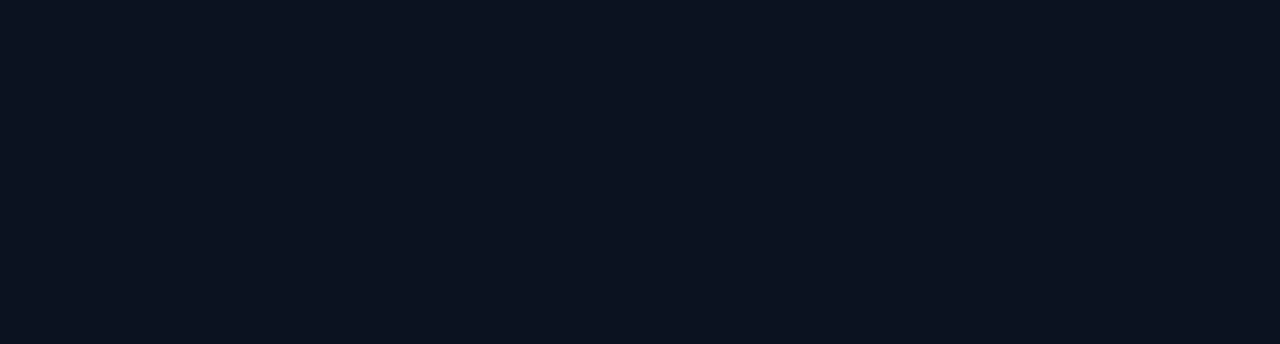
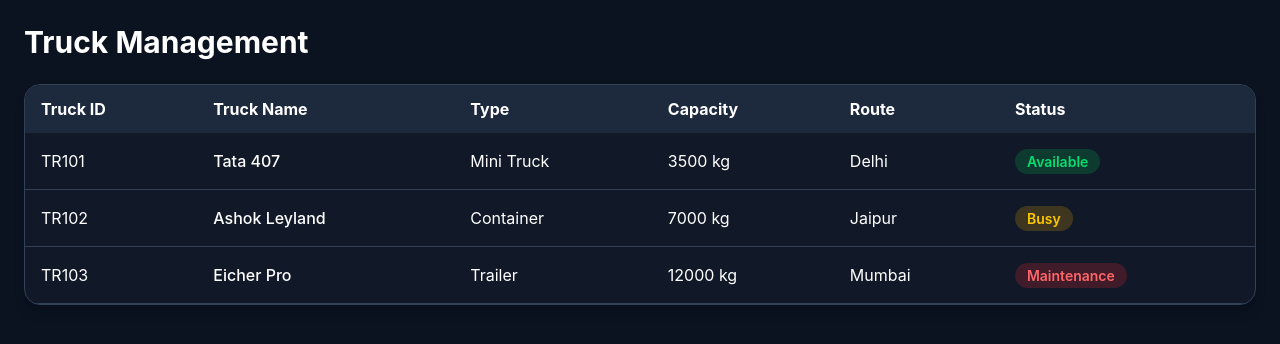
Before and after one commit to bstar042005/Smart-Truck-Loading-Optimization-System, a React app in the folder frontend/: page /trucks in a window 1280 px wide. Before the commit this address had no page. Shown: the top 344 px of the page. Built offline with nearby package versions, Linux system fonts and the light colour scheme; the HTML template or start-up script is replaced by a standard one.

Commit message:
feat: add truck management table with status badges

```diff
--- a/frontend/src/components/trucks/TruckRow.jsx
+++ b/frontend/src/components/trucks/TruckRow.jsx
@@ -0,0 +1,41 @@
+export default function TruckRow({ truck }) {
+  const getStatusClass = (status) => {
+    switch (status) {
+      case "Available":
+        return "bg-green-500/20 text-green-400";
+
+      case "Busy":
+        return "bg-yellow-500/20 text-yellow-400";
+
+      case "Maintenance":
+        return "bg-red-500/20 text-red-400";
+
+      default:
+        return "bg-slate-500/20 text-slate-300";
+    }
+  };
+
+  return (
+    <tr className="border-b border-slate-700 hover:bg-slate-800 transition">
+      <td className="px-4 py-4">{truck.truckId}</td>
+
+      <td className="px-4 py-4 font-medium">{truck.truckName}</td>
+
+      <td className="px-4 py-4">{truck.type}</td>
+
+      <td className="px-4 py-4">{truck.capacity} kg</td>
+
+      <td className="px-4 py-4">{truck.route}</td>
+
+      <td className="px-4 py-4">
+        <span
+          className={`rounded-full px-3 py-1 text-sm font-semibold ${getStatusClass(
+            truck.status
+          )}`}
+        >
+          {truck.status}
+        </span>
+      </td>
+    </tr>
+  );
+}
--- a/frontend/src/components/trucks/TruckTable.jsx
+++ b/frontend/src/components/trucks/TruckTable.jsx
@@ -0,0 +1,29 @@
+import TruckRow from "./TruckRow";
+
+export default function TruckTable({ trucks }) {
+  return (
+    <div className="overflow-x-auto rounded-2xl border border-slate-700 bg-[#111827] shadow-lg">
+      <table className="w-full text-left text-white">
+        <thead className="bg-slate-800">
+          <tr>
+            <th className="px-4 py-3">Truck ID</th>
+            <th className="px-4 py-3">Truck Name</th>
+            <th className="px-4 py-3">Type</th>
+            <th className="px-4 py-3">Capacity</th>
+            <th className="px-4 py-3">Route</th>
+            <th className="px-4 py-3">Status</th>
+          </tr>
+        </thead>
+
+        <tbody>
+          {trucks.map((truck) => (
+            <TruckRow
+              key={truck._id}
+              truck={truck}
+            />
+          ))}
+        </tbody>
+      </table>
+    </div>
+  );
+}
--- a/frontend/src/pages/Trucks.jsx
+++ b/frontend/src/pages/Trucks.jsx
@@ -0,0 +1,44 @@
+import { useState } from "react";
+import TruckTable from "../components/trucks/TruckTable";
+
+export default function Trucks() {
+  const [trucks, setTrucks] = useState([
+    {
+      _id: "1",
+      truckId: "TR101",
+      truckName: "Tata 407",
+      type: "Mini Truck",
+      capacity: 3500,
+      route: "Delhi",
+      status: "Available",
+    },
+    {
+      _id: "2",
+      truckId: "TR102",
+      truckName: "Ashok Leyland",
+      type: "Container",
+      capacity: 7000,
+      route: "Jaipur",
+      status: "Busy",
+    },
+    {
+      _id: "3",
+      truckId: "TR103",
+      truckName: "Eicher Pro",
+      type: "Trailer",
+      capacity: 12000,
+      route: "Mumbai",
+      status: "Maintenance",
+    },
+  ]);
+
+  return (
+    <div className="p-6">
+      <h1 className="mb-6 text-3xl font-bold text-white">
+        Truck Management
+      </h1>
+
+      <TruckTable trucks={trucks} />
+    </div>
+  );
+}
--- a/frontend/src/routes/AppRoutes.jsx
+++ b/frontend/src/routes/AppRoutes.jsx
@@ -6,19 +6,27 @@
 import Register from "../pages/auth/Register";
 import DealerLogin from "../pages/auth/DealerLogin";
 import DealerRegister from "../pages/auth/DealerRegister";
+
 import Dashboard from "../pages/Dashboard";
+import Trucks from "../pages/Trucks";
 
 export default function AppRoutes() {
   return (
     <Routes>
+      {/* Landing */}
       <Route path="/" element={<Landing />} />
 
+      {/* Authentication */}
       <Route path="/login" element={<Login />} />
       <Route path="/register" element={<Register />} />
-
       <Route path="/dealer/login" element={<DealerLogin />} />
       <Route path="/dealer/register" element={<DealerRegister />} />
+
+      {/* Dashboard */}
       <Route path="/dashboard" element={<Dashboard />} />
+
+      {/* Truck Management */}
+      <Route path="/trucks" element={<Trucks />} />
     </Routes>
   );
 }
```
